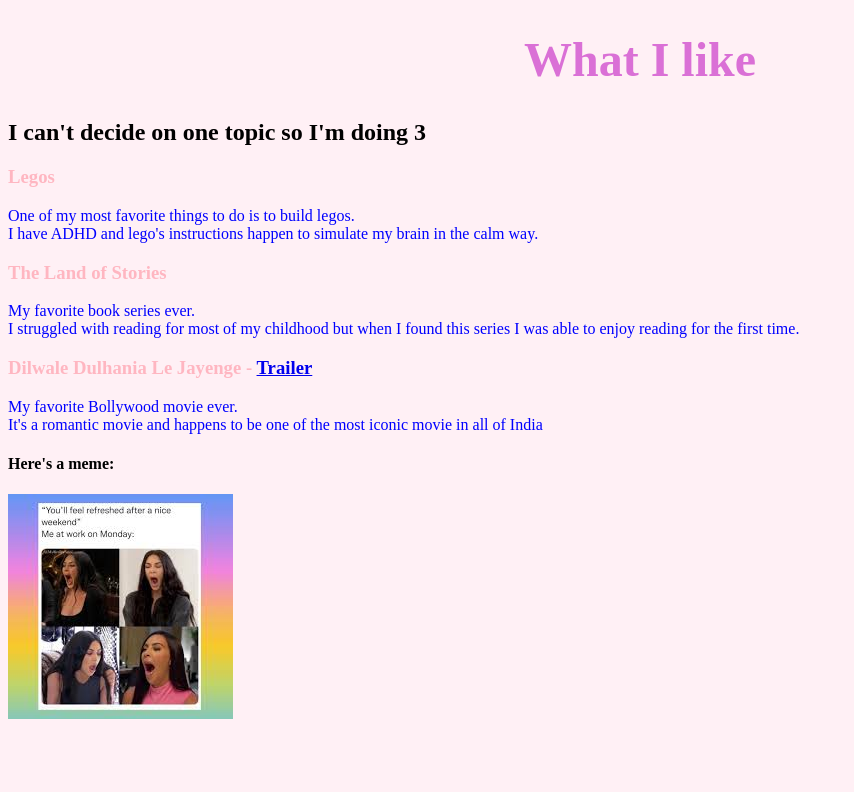
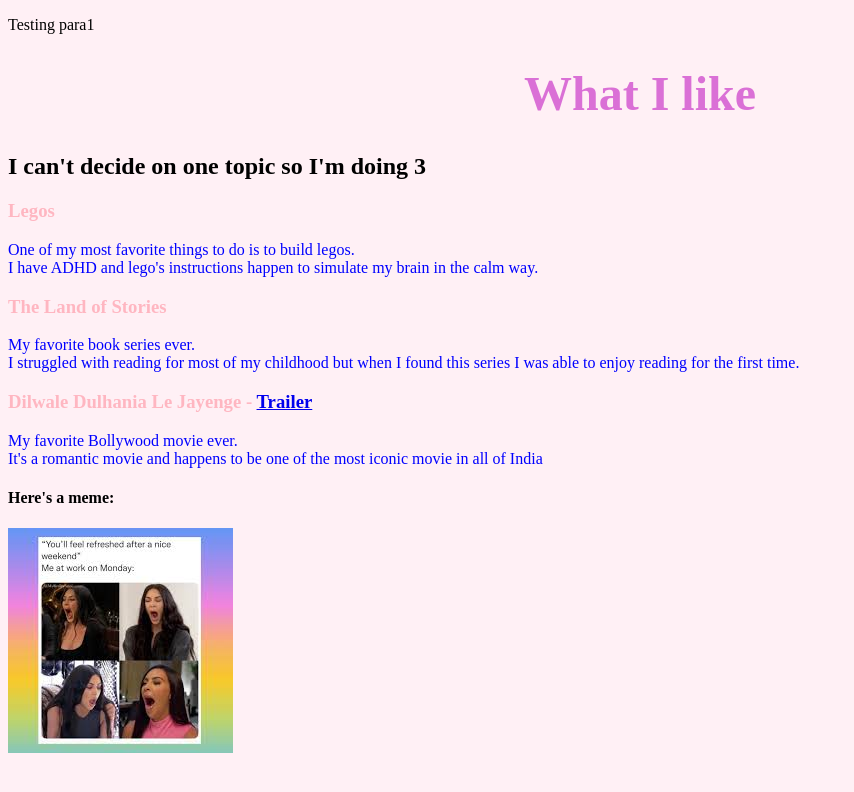
Before and after one commit to CJones-Howe/cybr201-NehaMis00-.github.io, a plain HTML site: page index.html in a window 1280 px wide. Shown: the whole page, without its empty margins (0-854 px from the left). Drawn offline with Linux system fonts and the light colour scheme.

Commit message:
Update index.html
para1 didn't transfer so had to add manually

```diff
--- a/index.html
+++ b/index.html
@@ -5,6 +5,9 @@
 	<link rel="stylesheet" href="index2.css">
 </head>
 <body>
+
+<p id="paral"> Testing para1 </p>
+
 <h1> What I like </h1>
 <h2> I can't decide on one topic so I'm doing 3 </h2>
 
```
